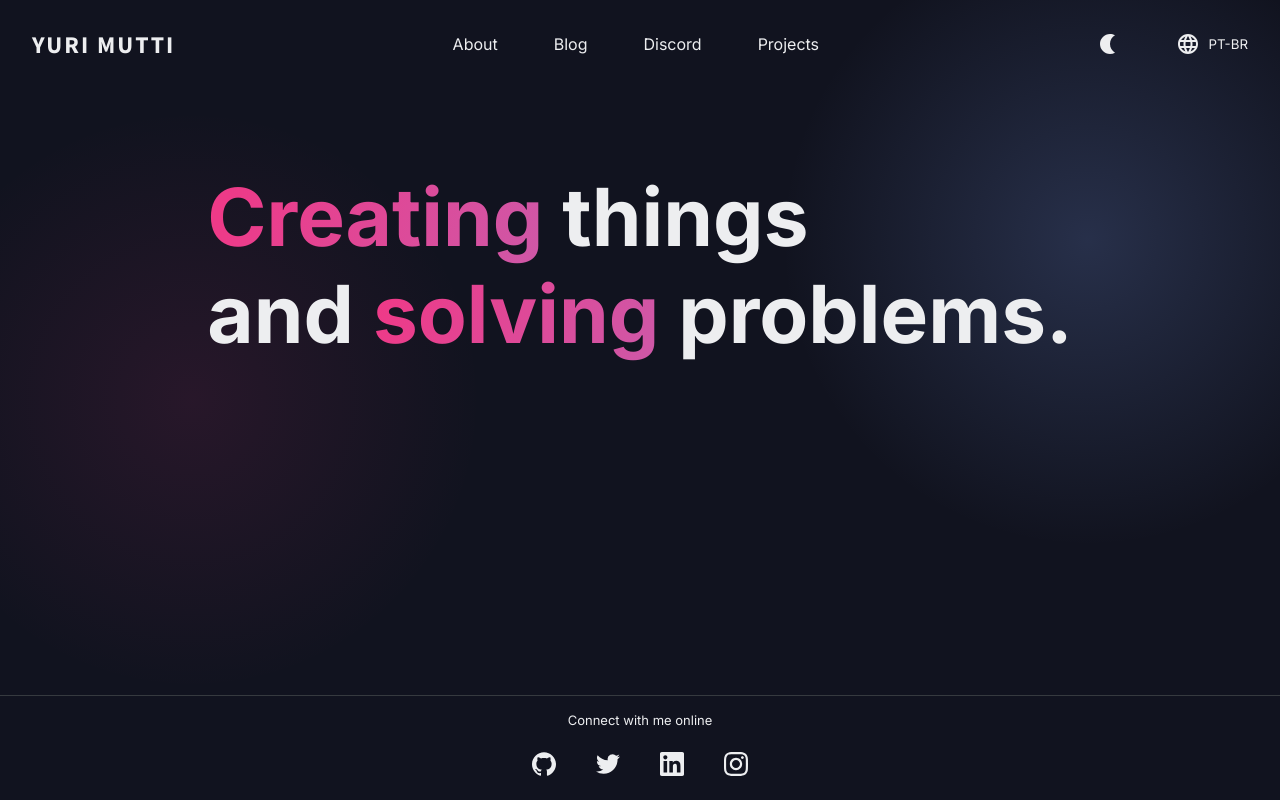
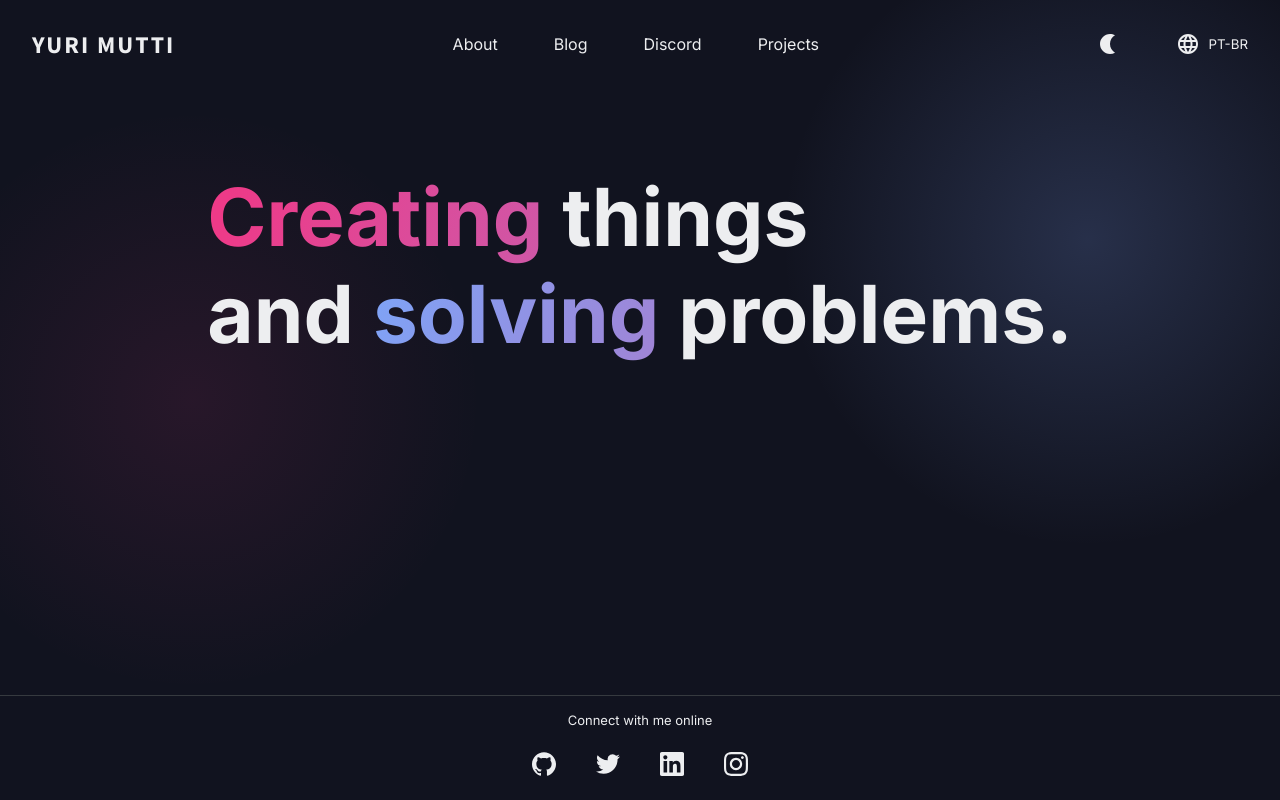
Before and after one commit to yurimutti/yurimutti.com, a Next.js app: page / in a window 1280 px wide. Built offline with nearby package versions, Linux system fonts and the light colour scheme.

Commit message:
feat: add variant to hero gradient

```diff
--- a/src/components/layouts/hero/index.tsx
+++ b/src/components/layouts/hero/index.tsx
@@ -4,8 +4,9 @@ export function Hero() {
   return (
     <S.Section>
       <S.Text>
-        <S.HeroGradient>Creating</S.HeroGradient> things
-        <br /> and <S.HeroGradient>solving</S.HeroGradient> problems.
+        <S.HeroGradient gradient="pink">Creating</S.HeroGradient> things
+        <br /> and <S.HeroGradient gradient="blue">solving</S.HeroGradient>{' '}
+        problems.
       </S.Text>
     </S.Section>
   );
--- a/src/components/layouts/hero/styles.ts
+++ b/src/components/layouts/hero/styles.ts
@@ -19,11 +19,22 @@ export const Text = styled('h1', {
 });
 
 export const HeroGradient = styled('strong', {
-  background:
-    'linear-gradient(109.6deg,  rgba(238,58,136,1) 11.2%, rgba(128,162,245,1) 91.1% )',
   backgroundClip: 'text',
   WebkitBackgroundClip: 'text',
   WebkitTextFillColor: 'transparent',
   backgroundSize: '400% 400%',
   animation: `${backgroundGradient} 3s ease infinite`,
+
+  variants: {
+    gradient: {
+      pink: {
+        backgroundImage:
+          'linear-gradient(109.6deg,  rgba(238,58,136,1) 11.2%, rgba(128,162,245,1) 91.1% )',
+      },
+      blue: {
+        backgroundImage:
+          'linear-gradient(109.6deg,  rgba(128,162,245,1)  11.2%, rgba(238,58,136,1) 91.1% )',
+      },
+    },
+  },
 });
```
